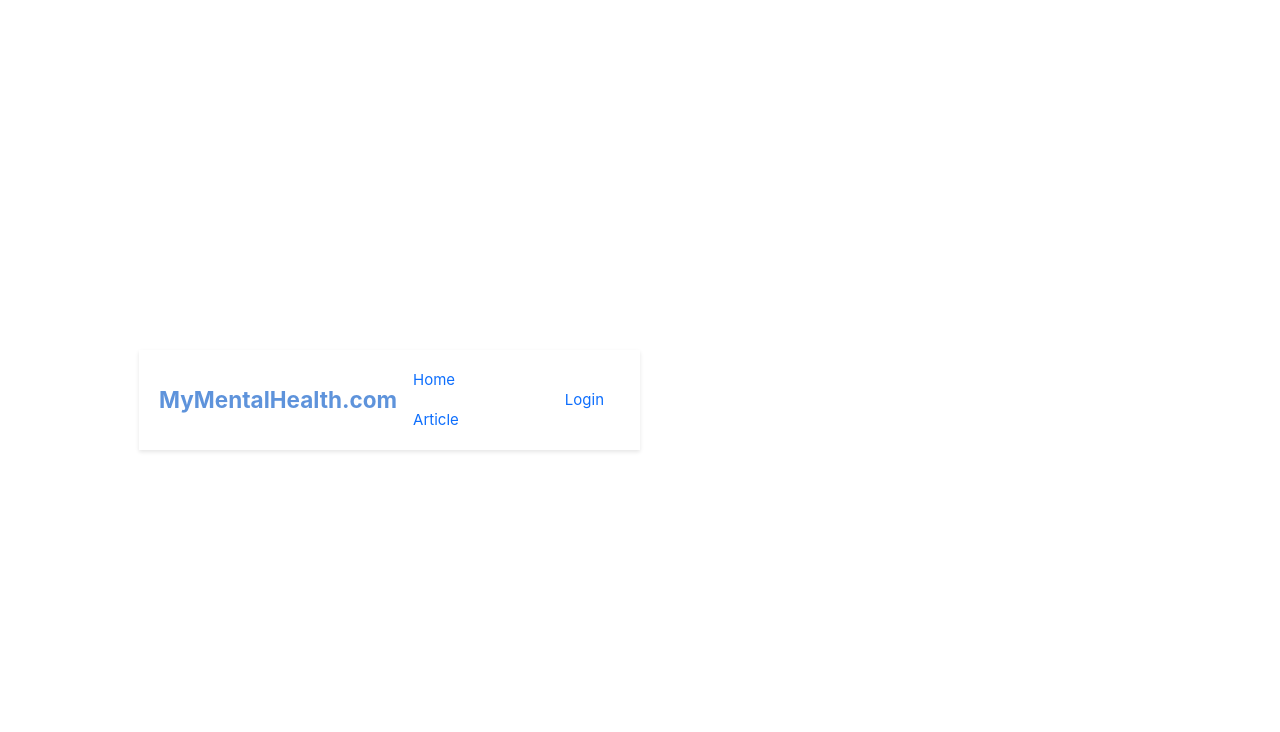
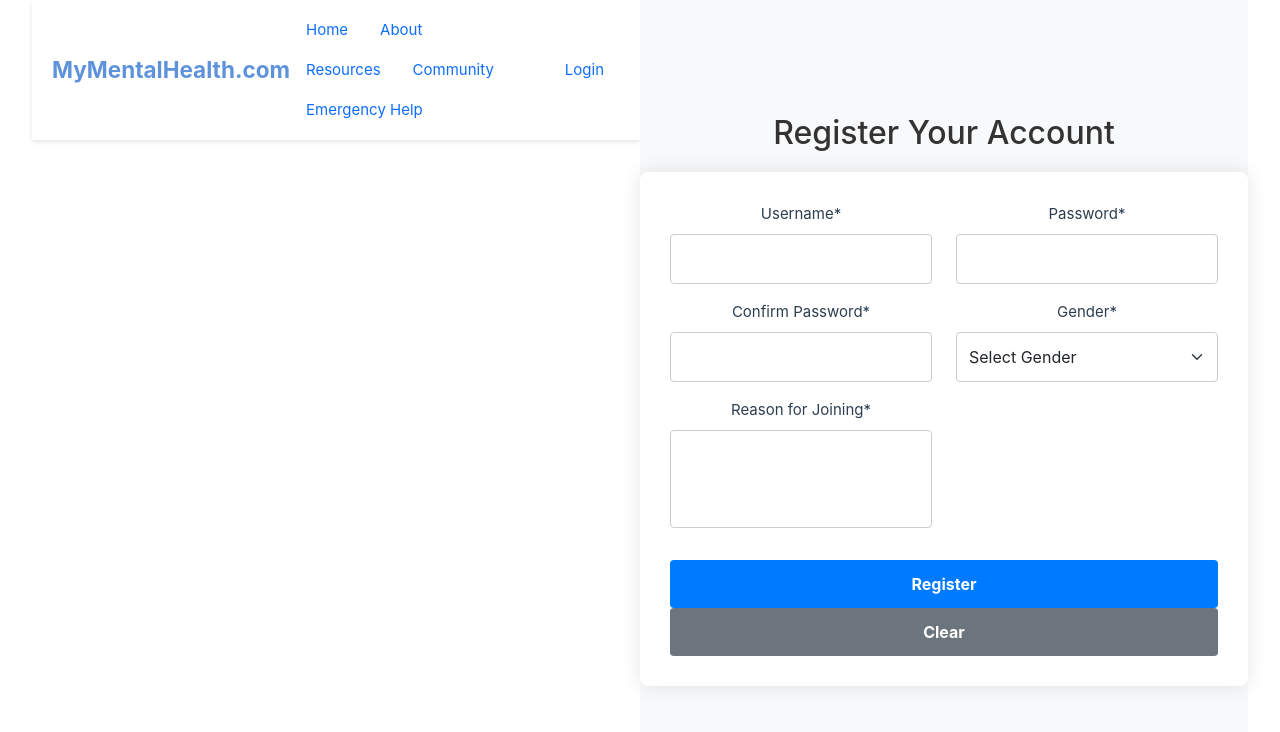
Before and after one commit to Jay01212/Assignment, a Vue app: page /register in a window 1280 px wide. Shown: the top 732 px of the page. Built offline with nearby package versions, Linux system fonts and the light colour scheme; the HTML template or start-up script is replaced by a standard one.

Commit message:
Register1

```diff
--- a/src/App.vue
+++ b/src/App.vue
@@ -1,6 +1,5 @@
 <script setup>
 import Navigation from './components/Navigation.vue'
-import LibraryRegistrationForm from './views/HomeView.vue'
 </script>
 
 <template>
--- a/src/components/Navigation.vue
+++ b/src/components/Navigation.vue
@@ -1,18 +1,3 @@
-<script>
-import { useAuthentication } from '../router/authentication'
-
-export default {
-  name: 'Navigation',
-  setup() {
-    const { isAuthentication, logout } = useAuthentication()
-    return {
-      isAuthentication,
-      logout
-    }
-  }
-}
-</script>
-
 <template>
   <nav class="navigation">
     <!-- Logo -->
@@ -25,7 +10,16 @@ export default {
           <router-link to="/" class="nav-link" active-class="active" aria-current="page">Home</router-link>
         </li>
         <li class="nav-item">
-          <router-link to="/article" class="nav-link" active-class="active">Article</router-link>
+          <router-link to="/about" class="nav-link" active-class="active" aria-current="page">About</router-link>
+        </li>
+        <li class="nav-item">
+          <router-link to="/resources" class="nav-link" active-class="active" aria-current="page">Resources</router-link>
+        </li>
+        <li class="nav-item">
+          <router-link to="/community" class="nav-link" active-class="active" aria-current="page">Community</router-link>
+        </li>
+        <li class="nav-item">
+          <router-link to="/emergency" class="nav-link" active-class="active" aria-current="page">Emergency Help</router-link>
         </li>
       </ul>
     </div>
@@ -43,6 +37,21 @@ export default {
     </div>
   </nav>
 </template>
+
+<script>
+import { useAuthentication } from '../router/authentication'
+
+export default {
+  name: 'Navigation',
+  setup() {
+    const { isAuthentication, logout } = useAuthentication()
+    return {
+      isAuthentication,
+      logout
+    }
+  }
+}
+</script>
 
 <style scoped>
 .navigation {
--- a/src/router/authentication.js
+++ b/src/router/authentication.js
@@ -1,16 +1,14 @@
-import { ref } from "vue";
-import router from '../router/index';
-const isAuthentication = ref(false);
+import { ref } from 'vue'
+
+const isAuthentication = ref(false)
 
 export function useAuthentication() {
-  const login = () => {
-    isAuthentication.value = true;
-  };
+  const setAuthentication = (status) => {
+    isAuthentication.value = status
+  }
 
-  const logout = () => {
-    isAuthentication.value = false;
-    router.push({ name: 'Login' }); //back to the login page after logout
-  };
-
-  return { isAuthentication, login, logout };
+  return {
+    isAuthentication,
+    setAuthentication
+  }
 }
--- a/src/router/index.js
+++ b/src/router/index.js
@@ -2,6 +2,7 @@ import { createRouter, createWebHistory } from 'vue-router'
 import HomeView from '../views/HomeView.vue'
 import AboutView from '../views/AboutView.vue'
 import LoginView from '../views/LoginView.vue'
+import RegisterView from '../views/RegisterView.vue'
 import { useAuthentication } from './authentication'
 
 const routes = [
@@ -19,6 +20,11 @@ const routes = [
     path: '/login',
     name: 'Login',
     component: LoginView
+  },
+  {
+    path: '/register',
+    name: 'Register',
+    component: RegisterView
   }
 ]
 
@@ -29,12 +35,14 @@ const router = createRouter({
 
 router.beforeEach((to, from, next) => {
   const { isAuthentication } = useAuthentication();
-  if (to.name === 'About' && !isAuthentication.value) {
+
+  // Check if the route requires authentication
+  if (to.matched.some(record => record.meta.requiresAuth) && !isAuthentication.value) {
     alert("Your access has been denied because you are not logged in.");
     next({ name: 'Login' });
   } else {
     next();
   }
-});
+})
 
 export default router
--- a/src/views/HomeView.vue
+++ b/src/views/HomeView.vue
@@ -270,6 +270,4 @@ h2 {
   font-size: 2rem;
   margin-bottom: 20px;
 }
-
-/* Mental Health Services Style */
 </style>
--- a/src/views/LoginView.vue
+++ b/src/views/LoginView.vue
@@ -1,14 +1,15 @@
 <template>
   <div class="login-page">
-    <h1 class="site-title">MindCare Hub</h1>
+    <h2>{{ isLoginView ? 'Log Into Your Account' : 'Enter Password' }}</h2>
     <div class="login-container">
-      <h2>Log Into Your Account</h2>
-      <form @submit.prevent="login">
-        <input v-model="userId" type="text" placeholder="User ID" required>
-        <p class="forgot-link">FORGOT USER ID?</p>
-        <button type="submit" class="next-button">NEXT</button>
+      <form @submit.prevent="handleSubmit" class="login-form">
+        <input v-model="userId" v-if="isLoginView" type="text" placeholder="User ID*" required>
+        <input v-model="password" v-if="!isLoginView" type="password" placeholder="Password*" required>
+        <p class="forgot-link" v-if="isLoginView">Forgot User ID?</p>
+        <button type="submit" class="next-button">{{ isLoginView ? 'Next' : 'Login' }}</button>
       </form>
-      <div class="social-login">
+      <div v-if="errorMessage" class="error-message">{{ errorMessage }}</div>
+      <div class="social-login" v-if="isLoginView">
         <button @click="loginWithGoogle" class="google-btn">
           <i class="fab fa-google"></i> Continue with Google
         </button>
@@ -16,17 +17,19 @@
           <i class="fab fa-facebook"></i> Continue with Facebook
         </button>
       </div>
-      <p class="register-link">
-        Don't have an Account? <a href="/register">Register now!</a>
+      <p class="register-link" v-if="isLoginView">
+        Don't have an account? <router-link to="/register">Get started now!</router-link>
       </p>
     </div>
-    <footer-component></footer-component>
+
+    <!-- Footer Section -->
+    <FooterComponent />
   </div>
 </template>
 
 <script>
 import { ref } from 'vue'
-import router from '../router/index';
+import { useRouter } from 'vue-router'
 import { useAuthentication } from '../router/authentication'
 import FooterComponent from '../components/FooterComponent.vue'
 
@@ -36,88 +39,151 @@ export default {
     FooterComponent
   },
   setup() {
+    const router = useRouter()
+    const { isAuthentication, setAuthentication } = useAuthentication()
+    const isLoginView = ref(true)
     const userId = ref('')
+    const password = ref('')
+    const errorMessage = ref('')
 
-    const login = () => {
-      // Implement login logic here
-      console.log('Logging in with User ID:', userId.value)
-    }
+    const handleSubmit = () => {
+      if (isLoginView.value) {
+        const users = JSON.parse(localStorage.getItem('users') || '[]')
+        const existingUser = users.find(user => user.userId === userId.value)
 
-    const loginWithGoogle = () => {
-      // Implement Google login logic
-      console.log('Logging in with Google')
-    }
+        if (existingUser) {
+          isLoginView.value = false
+          errorMessage.value = ''
+        } else {
+          errorMessage.value = 'User ID not found. Please try again.'
+        }
+      } else {
+        const users = JSON.parse(localStorage.getItem('users') || '[]')
+        const validUser = users.find(user => user.userId === userId.value && user.password === password.value)
 
-    const loginWithFacebook = () => {
-      // Implement Facebook login logic
-      console.log('Logging in with Facebook')
+        if (validUser) {
+          alert('Login successful!')
+          setAuthentication(true) // 更新认证状态
+          router.push({ name: 'Home' }) // 重定向到首页
+          errorMessage.value = ''
+        } else {
+          errorMessage.value = 'Invalid User ID or Password. Please try again.'
+        }
+      }
     }
 
     return {
+      isLoginView,
       userId,
-      login,
-      loginWithGoogle,
-      loginWithFacebook
+      password,
+      errorMessage,
+      handleSubmit
     }
   }
 }
 </script>
 
 <style scoped>
-.login-page {
-  font-family: Arial, sans-serif;
-  max-width: 800px;
-  margin: 0 auto;
-  padding: 20px;
+h2 {
+  color: rgb(0, 0, 0);
+  font-size: 2rem;
+  padding: 10px;
+  margin-top: 20px;
+  text-align: center;
 }
 
-.site-title {
-  font-size: 24px;
-  margin-bottom: 20px;
+.login-page {
+  display: flex;
+  flex-direction: column;
+  justify-content: center;
+  align-items: center;
+  min-height: 100vh;
+  background-color: #ffffff;
+  padding: 20px 0;
 }
 
 .login-container {
   background-color: #fff;
-  padding: 20px;
+  padding: 30px;
   border-radius: 8px;
-  box-shadow: 0 0 10px rgba(0,0,0,0.1);
+  box-shadow: 0 0 20px rgba(0, 0, 0, 0.1);
+  text-align: center;
+  max-width: 700px;
+  width: 100%;
+  margin-top: 20px;
 }
 
 input {
   width: 100%;
-  padding: 10px;
-  margin-bottom: 10px;
+  padding: 12px;
+  margin-bottom: 16px;
   border: 1px solid #ccc;
   border-radius: 4px;
 }
 
 .forgot-link {
-  color: red;
+  color: #888;
   text-align: right;
-  font-size: 12px;
-  margin-bottom: 10px;
+  font-size: 14px;
+  margin-bottom: 20px;
 }
 
 .next-button {
   width: 100%;
-  padding: 10px;
-  background-color: #e0e0e0;
+  padding: 12px;
+  background-color: #3367d6;
+  color: white;
   border: none;
   border-radius: 4px;
   cursor: pointer;
+  font-size: 16px;
+  font-weight: bold;
 }
 
 .social-login button {
   width: 100%;
-  padding: 10px;
+  padding: 12px;
   margin-top: 10px;
   border: 1px solid #ccc;
   border-radius: 4px;
   cursor: pointer;
+  font-size: 16px;
+  font-weight: bold;
+}
+
+.google-btn {
+  background-color: white;
+  color: #757575;
+  border: 1px solid #ccc;
+}
+
+.facebook-btn {
+  background-color: white;
+  color: #4267B2;
+  border: 1px solid #ccc;
 }
 
 .register-link {
   text-align: center;
-  margin-top: 20px;
+  margin-top: 30px;
+  color: #888;
+}
+
+.register-link a {
+  color: #f50057;
+  text-decoration: none;
+}
+
+.error-message {
+  color: #f44336; /* Red color for error messages */
+  margin-top: 10px;
+}
+
+footer-component {
+  width: 100%;
+  margin-top: auto; /* Pushes the footer to the bottom */
+  background-color: #f8f8f8;
+  padding: 20px;
+  text-align: center;
 }
 </style>
--- a/src/views/MentalHealthServices.vue
+++ b/src/views/MentalHealthServices.vue
@@ -70,7 +70,6 @@
         }
       ]
     },
-    // Add more services here...
   ])
 
   const toggleService = (index) => {
--- a/src/views/RegisterView.vue
+++ b/src/views/RegisterView.vue
@@ -1,42 +1,243 @@
 <template>
-  <div class="container">
-    <h1>Register</h1>
-    <form @submit.prevent="registerUser">
-      <div>
-        <label for="username">Username:</label>
-        <input type="text" v-model="form.username" id="username">
-      </div>
-      <div>
-        <label for="password">Password:</label>
-        <input type="password" v-model="form.password" id="password">
-      </div>
-      <div>
-        <button type="submit">Register</button>
-      </div>
-    </form>
+  <div class="register-page">
+    <h2>Register Your Account</h2>
+    <div class="register-container">
+      <form @submit.prevent="submitForm" class="register-form">
+        <div class="row mb-3">
+          <div class="col-md-6">
+            <label for="username" class="form-label">Username*</label>
+            <input
+              type="text"
+              class="form-control"
+              id="username"
+              v-model="formData.username"
+              @blur="() => validateName(true)"
+              @input="() => validateName(false)"
+              required
+            />
+            <div v-if="errors.username" class="text-danger">{{ errors.username }}</div>
+          </div>
+
+          <div class="col-md-6">
+            <label for="password" class="form-label">Password*</label>
+            <input
+              type="password"
+              class="form-control"
+              id="password"
+              v-model="formData.password"
+              @blur="() => validatePassword(true)"
+              @input="() => validatePassword(false)"
+              required
+            />
+            <div v-if="errors.password" class="text-danger">{{ errors.password }}</div>
+          </div>
+
+          <div class="col-md-6">
+            <label for="confirm-password" class="form-label">Confirm Password*</label>
+            <input
+              type="password"
+              class="form-control"
+              id="confirm-password"
+              v-model="formData.confirmPassword"
+              @blur="() => validateConfirmPassword(true)"
+              required
+            />
+            <div v-if="errors.confirmPassword" class="text-danger">{{ errors.confirmPassword }}</div>
+          </div>
+
+          <div class="col-md-6">
+            <label for="gender" class="form-label">Gender*</label>
+            <select class="form-select" id="gender" v-model="formData.gender" required>
+              <option value="" disabled>Select Gender</option>
+              <option value="male">Male</option>
+              <option value="female">Female</option>
+              <option value="other">Other</option>
+            </select>
+          </div>
+
+          <div class="col-md-6">
+            <label for="reason" class="form-label">Reason for Joining*</label>
+            <textarea
+              class="form-control"
+              id="reason"
+              v-model="formData.reason"
+              @blur="() => validateReason(true)"
+              @input="() => validateReason(false)"
+              rows="3"
+              required
+            ></textarea>
+            <div v-if="errors.reason" class="text-danger">{{ errors.reason }}</div>
+            <div v-if="reasonhasfriend" style="color: green;">Great to have a friend</div>
+          </div>
+        </div>
+
+        <div class="text-center">
+          <button type="submit" class="btn btn-primary me-2">Register</button>
+          <button type="button" class="btn btn-secondary" @click="clearForm">Clear</button>
+        </div>
+      </form>
+    </div>
   </div>
 </template>
 
 <script setup>
 import { ref } from 'vue'
-import router from '../router/index'
+import { useRouter } from 'vue-router'
 
-const form = ref({
+const router = useRouter()
+
+const formData = ref({
   username: '',
-  password: ''
+  password: '',
+  confirmPassword: '',
+  gender: '',
+  reason: '',
 })
 
-const registerUser = () => {
-  // Add registration logic (e.g., save to state or backend)
-  alert('Registration successful')
-  router.push({ name: 'Login' })
+const errors = ref({
+  username: null,
+  password: null,
+  confirmPassword: null,
+  reason: null,
+})
+
+const reasonhasfriend = ref(false)
+
+const validateName = (blur) => {
+  if (formData.value.username.length < 3) {
+    if (blur) errors.value.username = 'Name must be at least 3 characters'
+  } else {
+    errors.value.username = null
+  }
+}
+
+const validatePassword = (blur) => {
+  const password = formData.value.password
+  const minLength = 8
+  const hasUppercase = /[A-Z]/.test(password)
+  const hasLowercase = /[a-z]/.test(password)
+  const hasNumber = /\d/.test(password)
+  const hasSpecialChar = /[!@#$%^&*(),.?":{}|<>]/.test(password)
+
+  if (password.length < minLength) {
+    if (blur) errors.value.password = `Password must be at least ${minLength} characters long.`
+  } else if (!hasUppercase) {
+    if (blur) errors.value.password = 'Password must contain at least one uppercase letter.'
+  } else if (!hasLowercase) {
+    if (blur) errors.value.password = 'Password must contain at least one lowercase letter.'
+  } else if (!hasNumber) {
+    if (blur) errors.value.password = 'Password must contain at least one number.'
+  } else if (!hasSpecialChar) {
+    if (blur) errors.value.password = 'Password must contain at least one special character.'
+  } else {
+    errors.value.password = null
+  }
+}
+
+const validateConfirmPassword = (blur) => {
+  if (formData.value.password !== formData.value.confirmPassword) {
+    if (blur) errors.value.confirmPassword = 'Passwords do not match.'
+  } else {
+    errors.value.confirmPassword = null
+  }
+}
+
+const validateReason = (blur) => {
+  if (formData.value.reason.length < 5) {
+    if (blur) errors.value.reason = 'Reason must be at least 5 characters.'
+  } else {
+    errors.value.reason = null
+  }
+}
+
+const submitForm = () => {
+  validateName(true)
+  validatePassword(true)
+  validateConfirmPassword(true)
+  validateReason(true)
+
+  if (!errors.value.username && !errors.value.password && !errors.value.confirmPassword && !errors.value.reason) {
+    // Save to local storage
+    const users = JSON.parse(localStorage.getItem('users') || '[]')
+    users.push({ ...formData.value })
+    localStorage.setItem('users', JSON.stringify(users))
+
+    alert('Registration successful!')
+    clearForm()
+
+    // Redirect to the login page
+    router.push('/login')
+  }
+}
+
+const clearForm = () => {
+  formData.value = {
+    username: '',
+    password: '',
+    confirmPassword: '',
+    gender: '',
+    reason: '',
+  }
 }
 </script>
 
 <style scoped>
-.container {
-  max-width: 400px;
-  margin: 0 auto;
-  padding: 20px;
+.register-page {
+  display: flex;
+  flex-direction: column;
+  justify-content: center;
+  align-items: center;
+  min-height: 100vh;
+  background-color: #f8f9fa;
+  padding: 20px 0;
+}
+
+.register-container {
+  background-color: #fff;
+  padding: 30px;
+  border-radius: 8px;
+  box-shadow: 0 0 20px rgba(0, 0, 0, 0.1);
+  text-align: center;
+  max-width: 700px;
+  width: 100%;
+}
+
+h2 {
+  color: #333;
+  font-size: 2rem;
+  margin-bottom: 20px;
+  text-align: center;
+}
+
+input, select, textarea {
+  width: 100%;
+  padding: 12px;
+  margin-bottom: 16px;
+  border: 1px solid #ccc;
+  border-radius: 4px;
+}
+
+.text-danger {
+  color: #f44336;
+}
+
+textarea {
+  resize: none;
+}
+
+button {
+  width: 100%;
+  padding: 12px;
+  background-color: #007bff;
+  color: white;
+  border: none;
+  border-radius: 4px;
+  cursor: pointer;
+  font-size: 16px;
+  font-weight: bold;
+}
+
+button.btn-secondary {
+  background-color: #6c757d;
 }
 </style>
```
